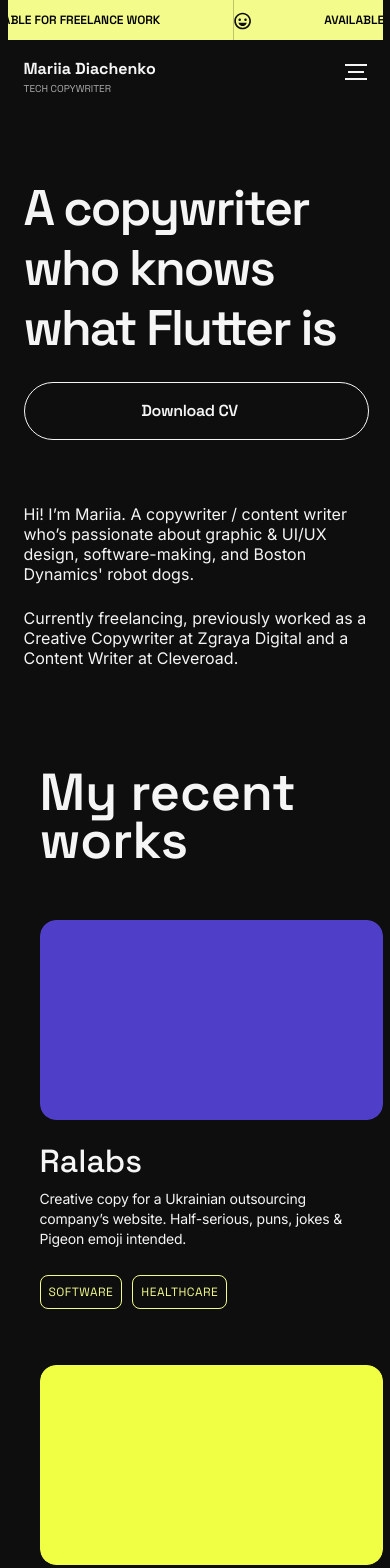
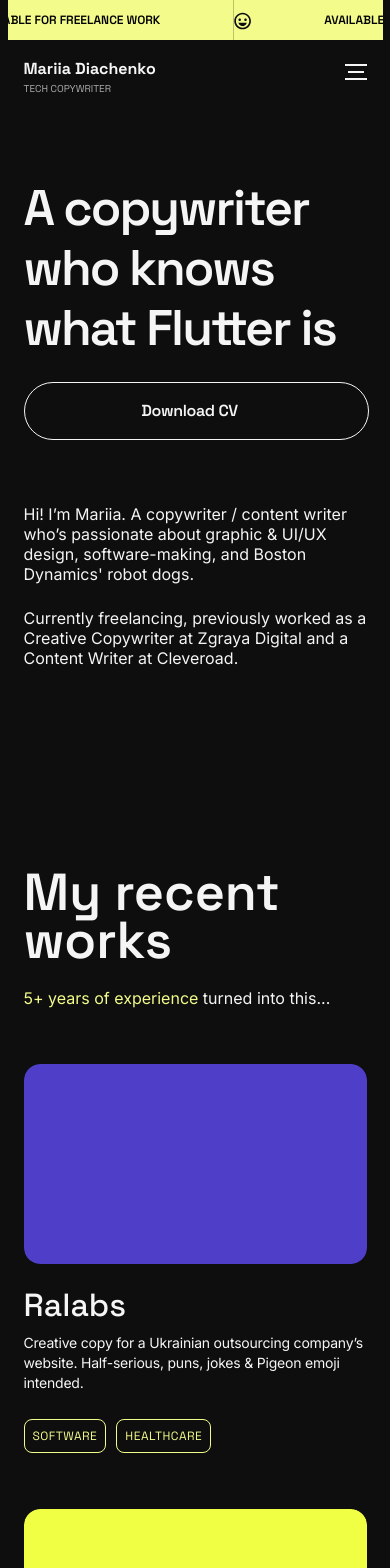
Before and after one commit to aedra313/portfolio, a React (Create React App) app: page /cases in a window 390 px wide. Shown: the top 1568 px of the page. Built offline with nearby package versions, Linux system fonts and the light colour scheme.

Commit message:
add useIsMobile hook

```diff
--- a/src/App.js
+++ b/src/App.js
@@ -18,8 +18,6 @@ function App() {
     setPath(location.pathname);
   });
 
-
-  console.log(path);
   return (
     <div className={s.app}>
       <HeaderComponent path={path} />
--- a/src/components/cases/cases.js
+++ b/src/components/cases/cases.js
@@ -5,12 +5,14 @@ import s from './cases.module.css';
 
 
 const Cases = () => {
-  const toggle = window.location.pathname.includes('cases');
+  const toggle = window.location.hash.includes('/cases');
   let array = [];
   toggle ? array = data : array = data.slice(0, 4);
+  const container = toggle ? s.container : undefined;
   const content = array.map((dataItem, index) => <CaseCard key={index} title={dataItem.title} description={dataItem.description} img={dataItem.img} tags={dataItem.tags} link={dataItem.link} />);
+
   return (
-    <div className={s.container}>
+    <div className={container}>
       <h2 className={s.title}>My recent works</h2>
       {!toggle && <p className={s.description}><span className={s.yellow}>5+ years of experience</span> turned into this...</p>}
       {content}
--- a/src/components/header/header.module.css
+++ b/src/components/header/header.module.css
@@ -9,6 +9,9 @@
     align-items: center;
     width: 343px;
     padding: 0 16px 0;
+    position: relative;
+    z-index: 1 !important;
+    background-color: #0E0E0E;
 }
 .title{
     font-size: 16px;
--- a/src/components/header/headerComponent.js
+++ b/src/components/header/headerComponent.js
@@ -5,13 +5,15 @@ import MenuButton from './menu/menuButton';
 import Menu from './menu/menu';
 import MenuItem from './menu/menuItem';
 import {NavLink} from 'react-router-dom';
+import useIsMobile from '../../hooks/useIsMobile';
 
 const HeaderComponent = () => {
   const [menuOpen, setMenuOpen] = useState(false);
   const menuOpenProps = (menuOpen) => {
     setMenuOpen(menuOpen);
   };
-  console.log(menuOpen);
+  const isMobile = useIsMobile();
+  console.log(isMobile);
 
   const menu = ['Home', 'Cases', 'About'];
   const menuItems = menu.map((val, index)=>{
@@ -39,12 +41,10 @@ const HeaderComponent = () => {
           <p className={s.description}>tech copywriter</p>
         </div>
 
-        <MenuButton menuOpenProps={menuOpenProps} menuOpen={menuOpen} />
+        {isMobile ? <MenuButton menuOpenProps={menuOpenProps} menuOpen={menuOpen} /> : menuItems}
 
       </div>
-      <Menu open={menuOpen}>
-        {menuItems}
-      </Menu>
+      {isMobile && <Menu open={menuOpen}>{menuItems}</Menu>}
     </div>
   );
 };
--- a/src/components/header/menu/menu.js
+++ b/src/components/header/menu/menu.js
@@ -4,17 +4,18 @@ const Menu = ({open, children}) => {
   const styles={
     container: {
       position: 'relative',
-      top: '0px',
-      left: 0,
-      height: open? '100%': 0,
-      width: '100vw',
+      top: '-16px',
+      left: '16px',
+      height: open? '300px': 0,
+      width: '343px',
       display: 'flex',
       flexDirection: 'column',
-      background: 'black',
+      background: '#292929',
+      borderRadius: '16px',
       opacity: 0.95,
       color: '#fafafa',
       transition: 'height 0.3s ease',
-      zIndex: 2,
+      zIndex: 0,
     },
     menuList: {
       paddingTop: '3rem',
--- a/src/components/header/menu/menuButton.js
+++ b/src/components/header/menu/menuButton.js
@@ -4,7 +4,6 @@ const MenuButton = ({menuOpen, menuOpenProps}) => {
   const HandleClick = () => {
     menuOpenProps(!menuOpen);
   };
-  console.log(menuOpen);
   const styles = {
     container: {
       cursor: 'pointer',
--- /dev/null
+++ b/src/hooks/useIsMobile.js
@@ -0,0 +1,20 @@
+import React, {useEffect, useState} from 'react';
+
+const useIsMobile = () => {
+  const [width, setWidth] = React.useState(window.innerWidth);
+  const [isMobile, setIsMobile] = useState(undefined);
+
+  useEffect(() => {
+    function handleResize() {
+      setWidth(window.innerWidth);
+    }
+
+    window.addEventListener('resize', handleResize);
+  });
+  useEffect(() => {
+    setIsMobile(width < 1440);
+  });
+  return isMobile;
+};
+
+export default useIsMobile;
```
